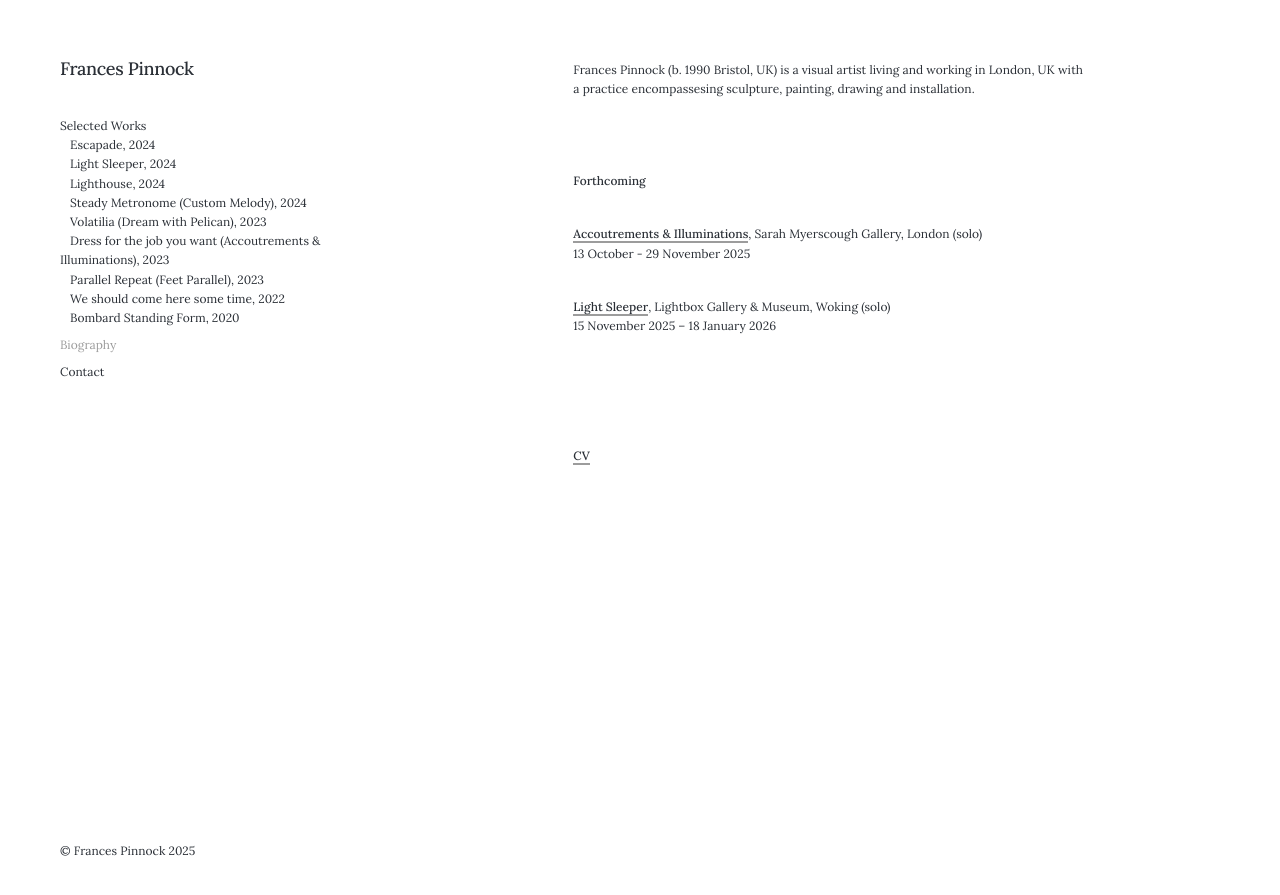
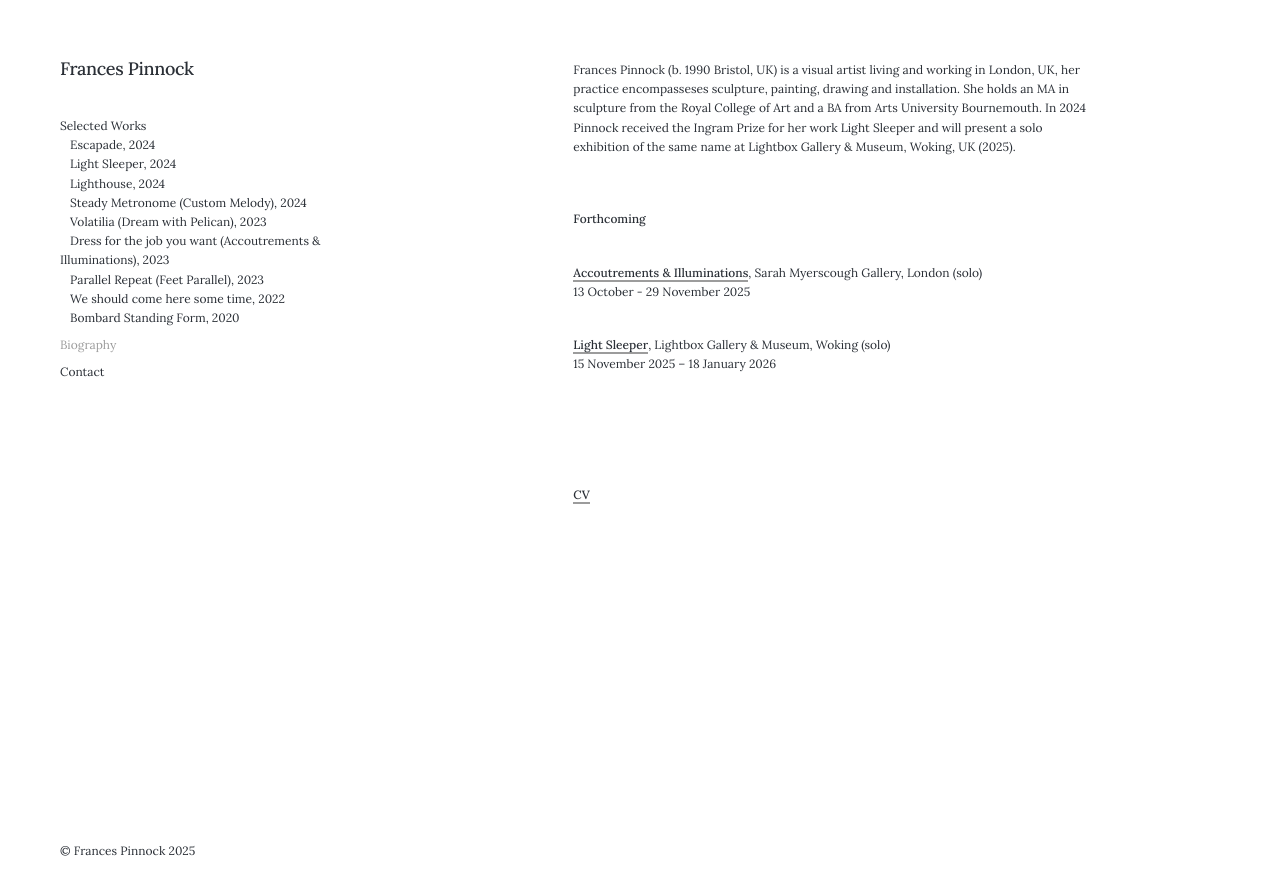
Before and after one commit to francespinnock/francespinnock.github.io, a Jekyll site: the page built from _pages/bio.md, in a window 1280 px wide. Shown: the top 895 px of the page. Built offline with Jekyll 4.4.1, drawn with Linux system fonts in a browser that asks for light colours; nearby versions of some CDN libraries.

Commit message:
Update bio.md

```diff
--- a/_pages/bio.md
+++ b/_pages/bio.md
@@ -3,7 +3,7 @@ title: Biography
 subtitle:
 description: Frances Pinnock - Biography
 ---
-Frances Pinnock (b. 1990 Bristol, UK) is a visual artist living and working in London, UK with a practice encompassesing sculpture, painting, drawing and installation.
+Frances Pinnock (b. 1990 Bristol, UK) is a visual artist living and working in London, UK, her practice encompasseses sculpture, painting, drawing and installation. She holds an MA in sculpture from the Royal College of Art and a BA from Arts University Bournemouth. In 2024 Pinnock received the Ingram Prize for her work Light Sleeper and will present a solo exhibition of the same name at Lightbox Gallery & Museum, Woking, UK (2025).
 <br/>
 <br/>
 
```
